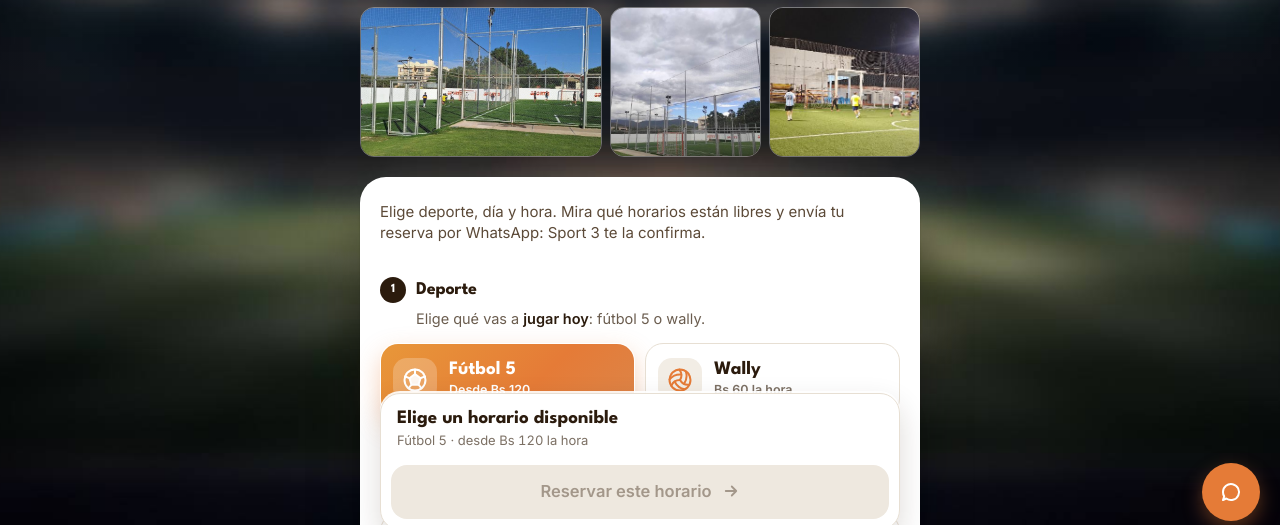
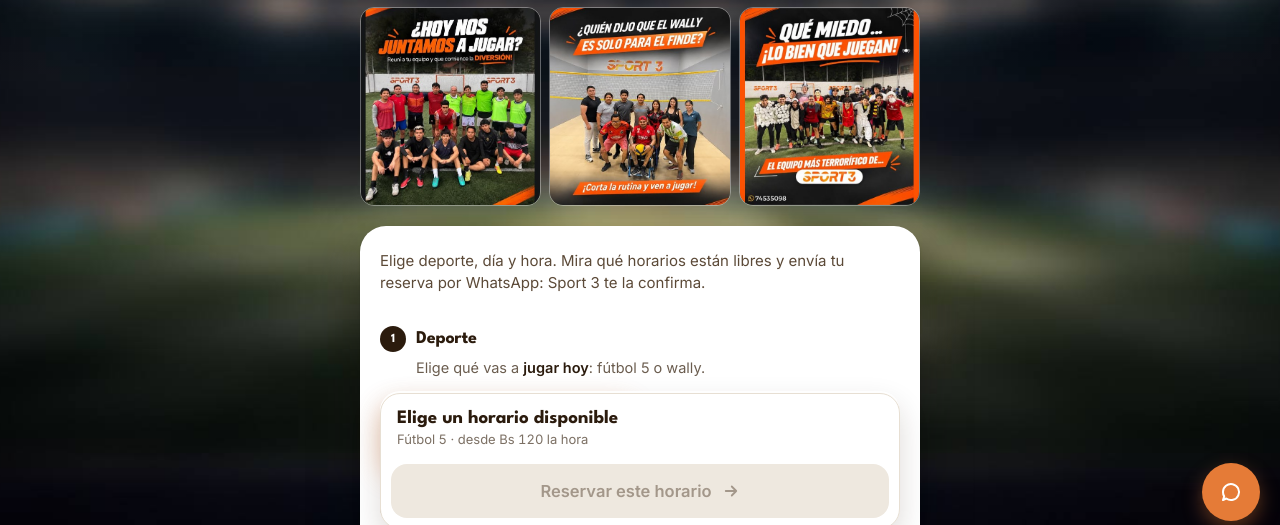
Before and after one commit to MarcVelasc/sport3, a plain HTML site: page index.html in a window 1280 px wide. Shown: the part 259-784 px from the top of the page. Drawn offline with nearby package versions, Linux system fonts and the light colour scheme; no server answers.

Commit message:
Add files via upload
nuevas fotos

```diff
--- a/css/styles.css
+++ b/css/styles.css
@@ -489,8 +489,8 @@ body:has(#owner:not([hidden])) #fab{display:none}
 .pr-rate svg{color:#FFC24B}
 .pr-rate b{font-size:15px}
 .pr-rate span{color:rgba(255,255,255,.85)}
-.pics{display:grid;grid-template-columns:1.6fr 1fr 1fr;gap:8px}
-.pics a{display:block;border-radius:14px;overflow:hidden;border:1.5px solid rgba(255,255,255,.35);height:150px}
+.pics{display:grid;grid-template-columns:repeat(3,1fr);gap:8px}
+.pics a{display:block;border-radius:14px;overflow:hidden;border:1.5px solid rgba(255,255,255,.35);aspect-ratio:10/11}
 .pics img{width:100%;height:100%;object-fit:cover;display:block}
 /* botón principal siempre a la vista en el resumen y al enviar */
 #form2 > button[type="submit"],#btnWa{position:sticky;bottom:calc(12px + env(safe-area-inset-bottom,0px));z-index:5}
@@ -500,7 +500,7 @@ body:has(#owner:not([hidden])) #fab{display:none}
   body:has(#step2:not([hidden])) .fab,body:has(#step3:not([hidden])) .fab{bottom:calc(84px + env(safe-area-inset-bottom,0px))}
   body:has(#step2:not([hidden])) .chat,body:has(#step3:not([hidden])) .chat{bottom:calc(154px + env(safe-area-inset-bottom,0px))}
 }
-@media (max-width:600px){ .pics a{height:78px} }
+@media (max-width:600px){ .pics{gap:6px} .pics a{border-radius:10px} }
 
 /* Aviso: la cancha se asigna al llegar (reemplaza la elección de cancha) */
 .court-info{display:flex;align-items:flex-start;gap:12px;background:var(--accent-soft);border:1px solid #F6CFAE;border-radius:16px;padding:12px 14px}
--- a/index.html
+++ b/index.html
@@ -30,9 +30,9 @@
     <div class="proof">
       <a class="pr-rate" href="https://www.google.com/maps/search/?api=1&amp;query=Sport3%20F729%2BM2P%20Tarija" target="_blank" rel="noopener" aria-label="Sport 3 en Google Maps: 4,5 de 5 con 194 opiniones"><svg width="15" height="15" viewBox="0 0 24 24" aria-hidden="true"><path fill="currentColor" d="M12 2.8l2.8 5.9 6.4.8-4.7 4.4 1.2 6.4L12 17.2l-5.7 3.1 1.2-6.4-4.7-4.4 6.4-.8z"/></svg><b>4,5</b><span>· 194 opiniones en Google Maps</span></a>
       <div class="pics">
-        <a href="img/cancha-dia.jpg" target="_blank" rel="noopener"><img src="img/cancha-dia.jpg" alt="Canchas de fútbol 5 de Sport 3 de día" loading="lazy"></a>
-        <a href="img/cancha-red.jpg" target="_blank" rel="noopener"><img src="img/cancha-red.jpg" alt="Cancha de Sport 3 con red y reflectores" loading="lazy"></a>
-        <a href="img/cancha-noche.jpg" target="_blank" rel="noopener"><img src="img/cancha-noche.jpg" alt="Partido nocturno en Sport 3" loading="lazy"></a>
+        <a href="img/foto-futbol.jpg" target="_blank" rel="noopener"><img src="img/foto-futbol.jpg" alt="Equipo de fútbol posando en la cancha de Sport 3: ¿Hoy nos juntamos a jugar?" loading="lazy"></a>
+        <a href="img/foto-wally.jpg" target="_blank" rel="noopener"><img src="img/foto-wally.jpg" alt="Grupo de amigos en la cancha de wally techada de Sport 3" loading="lazy"></a>
+        <a href="img/foto-equipo.jpg" target="_blank" rel="noopener"><img src="img/foto-equipo.jpg" alt="Equipo disfrazado en la noche de Halloween en Sport 3" loading="lazy"></a>
       </div>
     </div>
   </div>
```
Also changed, not shown: img/foto-equipo.jpg (added), img/foto-futbol.jpg (added), img/foto-wally.jpg (added).
